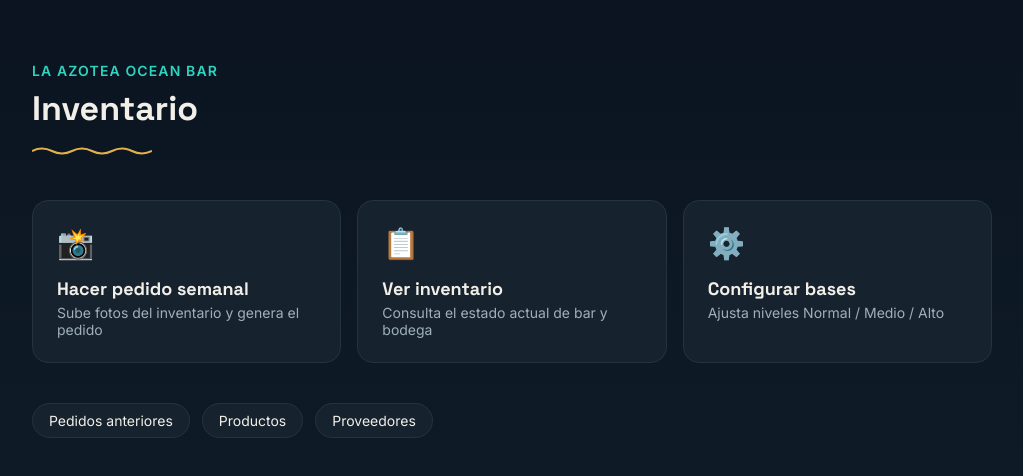
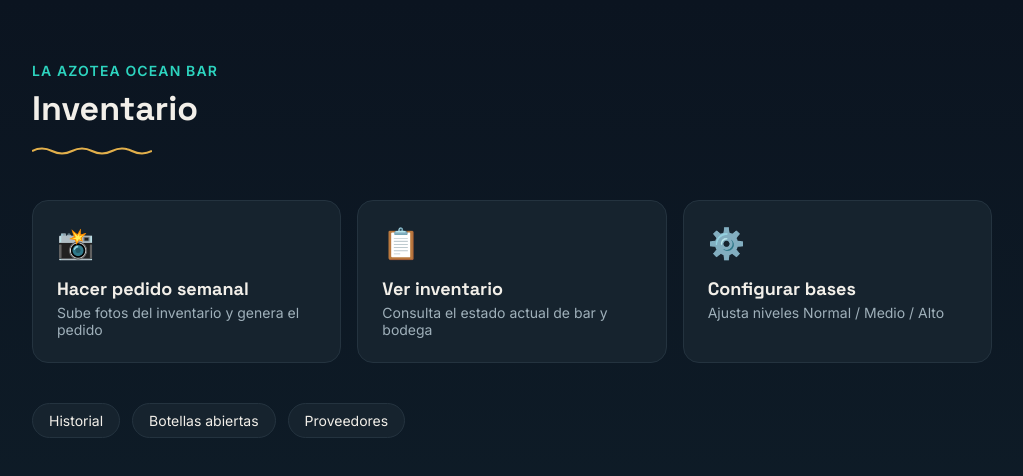
Before and after one commit to pipescratch/Inventario_backend, a Next.js app: page / in a window 1280 px wide. Shown: the top 476 px of the page, without its empty margins (128-1151 px from the left). Built offline with nearby package versions, Linux system fonts and the light colour scheme.

Commit message:
Update page.js

```diff
--- a/app/page.js
+++ b/app/page.js
@@ -32,8 +32,8 @@ const acciones = [
 ];
 
 const accesosSecundarios = [
-  { href: "/pedidos-anteriores", label: "Pedidos anteriores" },
-  { href: "/productos", label: "Productos" },
+  { href: "/pedidos-anteriores", label: "Historial" },
+  { href: "/botellas-abiertas", label: "Botellas abiertas" },
   { href: "/proveedores", label: "Proveedores" },
 ];
 
```
